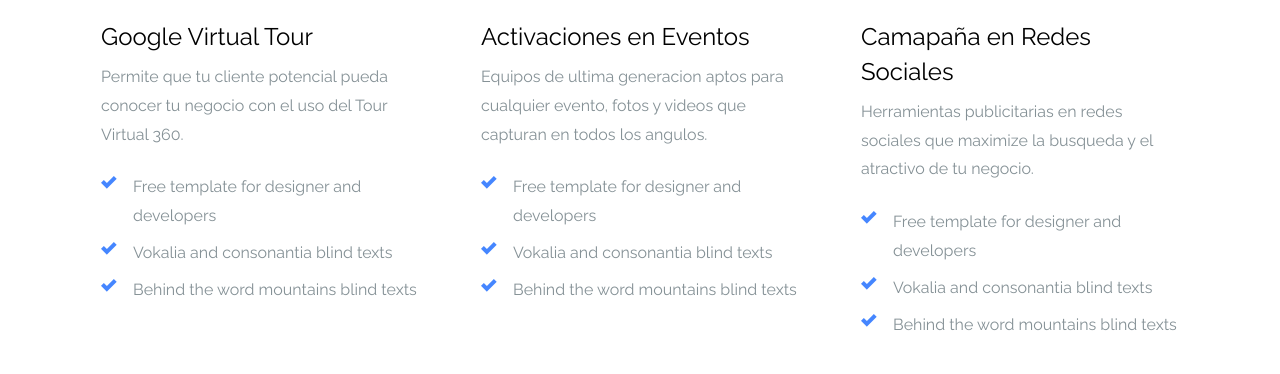
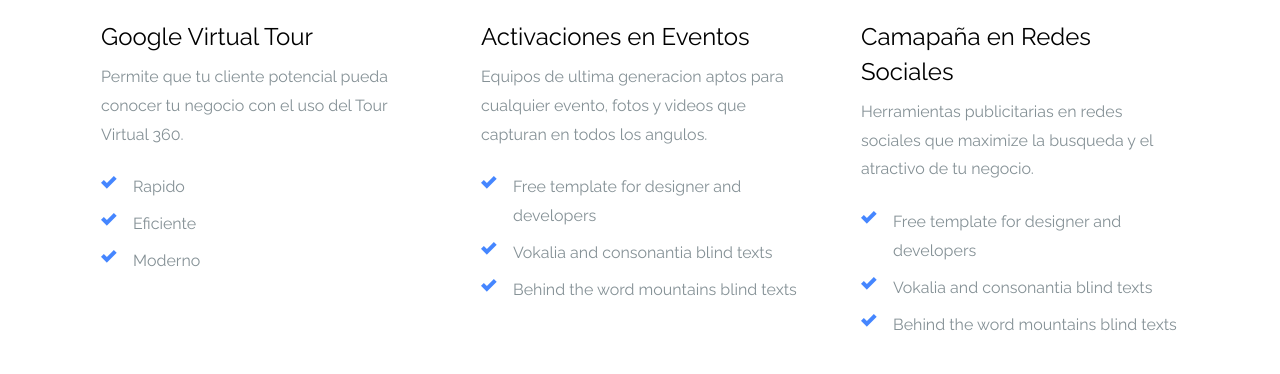
Before and after one commit to Andyibarra/xerozie2.0, a plain HTML site: page index.html in a window 1280 px wide. Shown: the part 3055-3429 px from the top of the page. Drawn offline with Linux system fonts and the light colour scheme; some packages are replaced by stand-ins of ours; no server answers; files whose address does not match are found by name.

Commit message:
Add files via upload

```diff
--- a/index.html
+++ b/index.html
@@ -96,7 +96,7 @@
                 <div class="ftco-icon mb-3"><span class="oi display-4 text-muted"><img src="images/objetivo.png" style="width: 120%; margin-top: -50px"></span></div>
                 <div class="media-body">
                   <h5 class="mt-0">Objetivo</h5>
-                  <p class="mb-5">Proporcionar herramientas a los vendedores para generar un mayor número ventas.</p>
+                  <p class="mb-5" style="height: 111px">Proporcionar herramientas a los vendedores para generar un mayor número ventas. Comparte la idea de tu negocio visualmente.</p>
                 </div>
               </div>
             </div>
@@ -144,9 +144,9 @@
                 <h3 class="h4">Google Virtual Tour</h3>
                 <p class="mb-4">Permite que tu cliente potencial pueda conocer tu negocio con el uso del Tour Virtual 360.</p>
                 <ul class="list-unstyled ftco-list-check text-left">
-                  <li class="d-flex mb-2"><span class="oi oi-check mr-3 text-primary"></span> <span>Free template for designer and developers</span></li>
-                  <li class="d-flex mb-2"><span class="oi oi-check mr-3 text-primary"></span> <span>Vokalia and consonantia blind texts</span></li>
-                  <li class="d-flex mb-2"><span class="oi oi-check mr-3 text-primary"></span> <span>Behind the word mountains blind texts</span></li>
+                  <li class="d-flex mb-2"><span class="oi oi-check mr-3 text-primary"></span> <span>Rapido</span></li>
+                  <li class="d-flex mb-2"><span class="oi oi-check mr-3 text-primary"></span> <span>Eficiente</span></li>
+                  <li class="d-flex mb-2"><span class="oi oi-check mr-3 text-primary"></span> <span>Moderno</span></li>
                 </ul>
               </div>
             </div>
```
